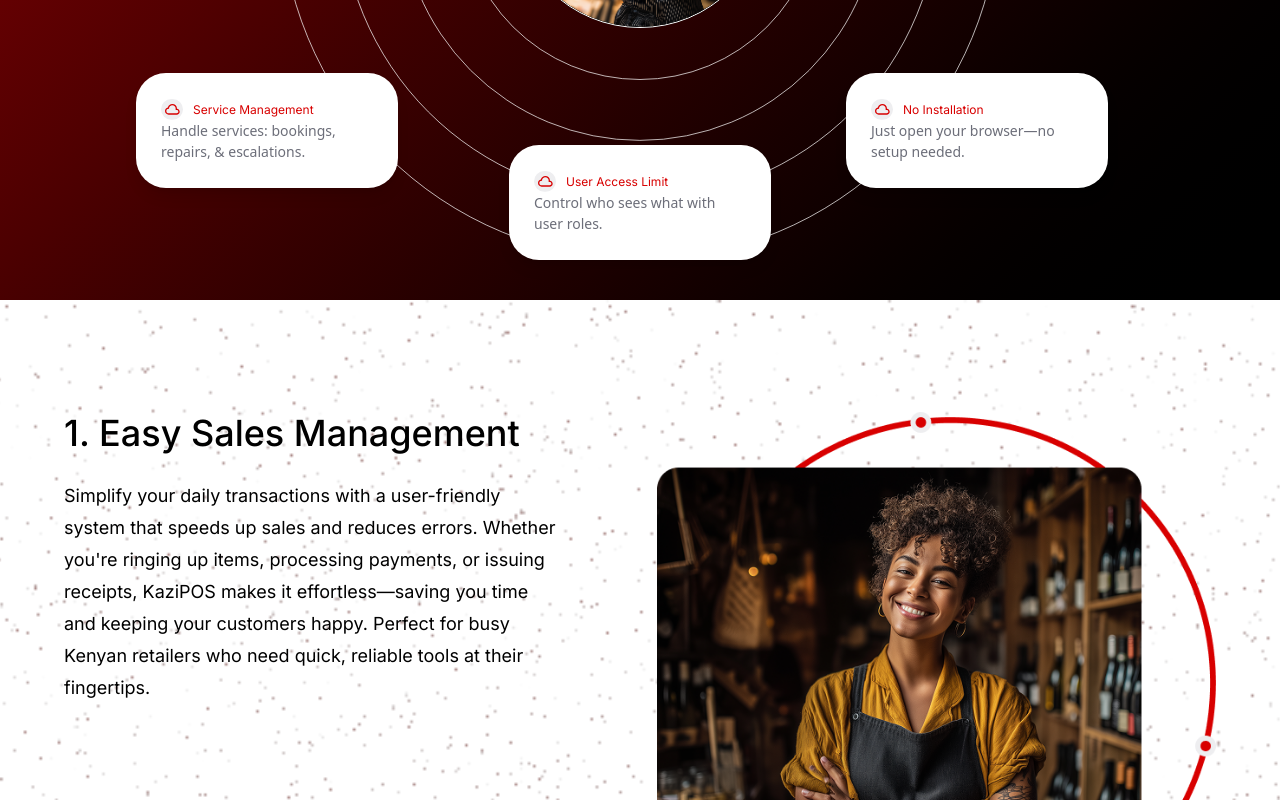
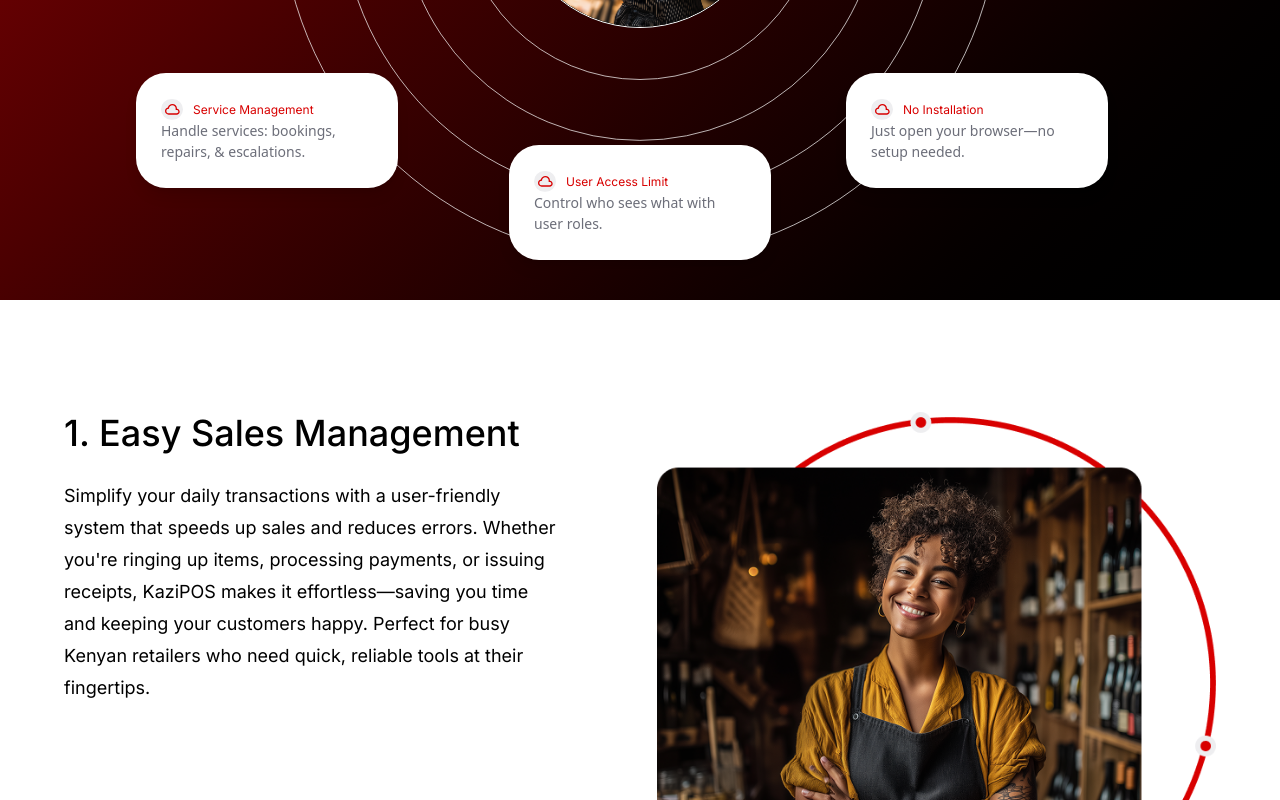
Before and after one commit to gitaujustus/kazipos, a Next.js app: page / in a window 1280 px wide. Shown: the part 1058-1858 px from the top of the page. Built offline with nearby package versions, Linux system fonts and the light colour scheme.

Commit message:
Noisy bg opacity 0

```diff
--- a/app/page.js
+++ b/app/page.js
@@ -18,7 +18,7 @@
         <div className="absolute inset-0 bg-cover bg-center bg-no-repeat" style={{ backgroundImage: "url('/assets/home/Noise-Texture.png')" }}></div>
 
         {/* Optional overlay to ensure text readability */}
-        <div className="absolute inset-0 bg-white opacity-50"></div>
+        <div className="absolute inset-0 bg-white opacity-100"></div>
 
         <div className="relative w-full z-10 mx-auto">
           <SectionLayout
```
